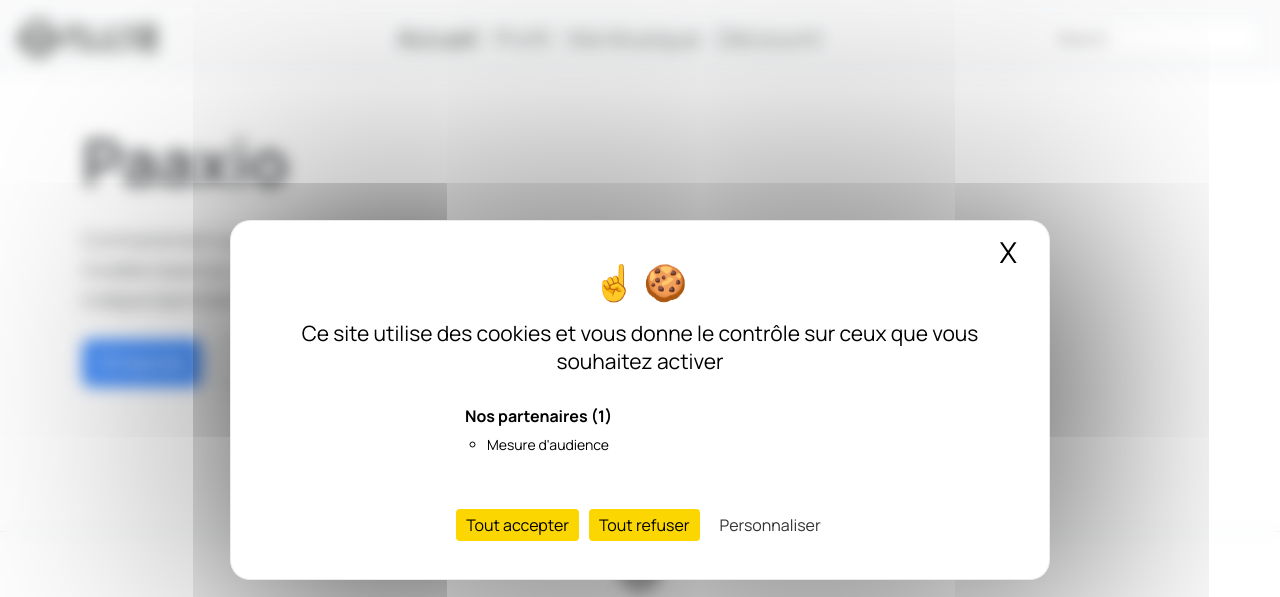
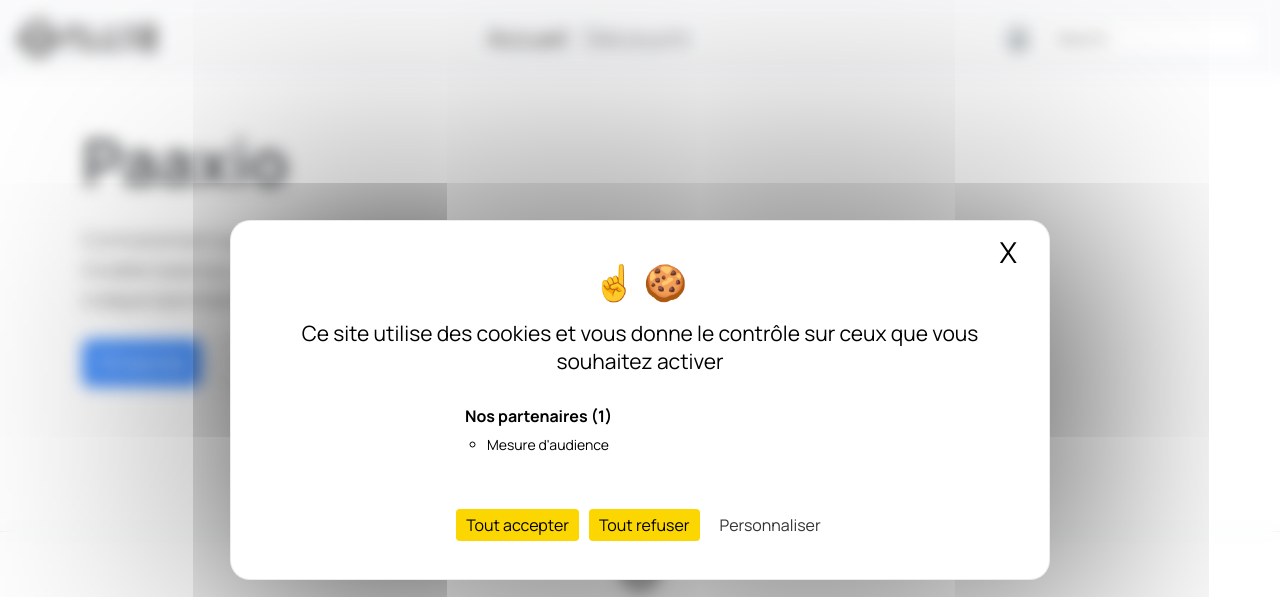
Before and after one commit to Justasync/SAESoundRise, a PHP site: page / in a window 1280 px wide. Shown: the top 597 px of the page. Run offline with PHP 8.4, Linux system fonts and the light colour scheme; data that the repository does not hold is empty.

Commit message:
dropdown menu added

```diff
--- a/controller/controller_home.class.php
+++ b/controller/controller_home.class.php
@@ -7,26 +7,10 @@ class ControllerHome extends Controller
         parent::__construct($loader, $twig);
     }
 
-    public function afficher($showModalName = '')
+    public function afficher()
     {
-        $pdo = bd::getInstance()->getConnexion();
-
         if (!isset($_SESSION['user_logged_in']) || !isset($_SESSION['user_role'])) {
-
-            $genreDAO = new GenreDAO($pdo);
-            $genres = $genreDAO->findAll();
-
-            $template = $this->getTwig()->load('index.html.twig');
-            echo $template->render([
-                'page' => [
-                    'title' => "Accueil",
-                    'name' => "accueil",
-                    'description' => "Page d'accueil de Paaxio"
-                ],
-                'genres' => $genres,
-                'show' => $showModalName,
-                'session' => $_SESSION
-            ]);
+            $this->homeBienvenue();
             exit();
         }
 
@@ -36,22 +20,40 @@ class ControllerHome extends Controller
                 $this->artisteDashboard();
                 break;
             case RoleEnum::Admin:
-                // Actions spécifiques à l'administrateur
+                $this->homeBienvenue();
                 break;
             case RoleEnum::Auditeur:
-                // Actions spécifiques à l'auditeur
                 $this->auditeurDashboard();
                 break;
             case RoleEnum::Producteur:
-                // Actions spécifiques au producteur
+                $this->homeBienvenue();
                 break;
             case RoleEnum::Invite:
-                // Actions spécifiques à l'invité
+                $this->homeBienvenue();
                 break;
             default:
-                # code...
+                $this->homeBienvenue();
                 break;
         }
+    }
+
+    public function homeBienvenue($showModalName = '')
+    {
+        $pdo = bd::getInstance()->getConnexion();
+        $genreDAO = new GenreDAO($pdo);
+        $genres = $genreDAO->findAll();
+
+        $template = $this->getTwig()->load('index.html.twig');
+        echo $template->render([
+            'page' => [
+                'title' => "Accueil",
+                'name' => "accueil",
+                'description' => "Page d'accueil de Paaxio"
+            ],
+            'genres' => $genres,
+            'show' => $showModalName,
+            'session' => $_SESSION
+        ]);
     }
 
     private function artisteDashboard()
@@ -114,11 +116,11 @@ class ControllerHome extends Controller
 
     public function login()
     {
-        $this->afficher('login');
+        $this->homeBienvenue('login');
     }
 
     public function signup()
     {
-        $this->afficher('signup');
+        $this->homeBienvenue('signup');
     }
 }
--- a/templates/base_template.html.twig
+++ b/templates/base_template.html.twig
@@ -9,6 +9,9 @@
 		<script src="tarteaucitron/tarteaucitron.min.js"></script>
 		<link rel="icon" type="image/x-icon" href="/assets/images/logos/paaxio_logo_noir.ico">
 		<script src="tarteaucitron_init.js"></script>
+
+		<link
+		rel="stylesheet" href="https://cdn.jsdelivr.net/npm/bootstrap-icons@1.13.1/font/bootstrap-icons.min.css">
 
 		<!-- Meta OG -->
 		<meta property="og:title" content="{{ page.title is defined ? page.title : 'Paaxio' }}"/>
@@ -47,21 +50,48 @@
 						<li class="nav-item">
 							<a class="nav-link fs-4 {% if page.name is defined and page.name == 'accueil' %}active{% endif %}" aria-current="page" href="/?controller=home&method=afficher">Accueil</a>
 						</li>
-						<li class="nav-item">
-							<a class="nav-link fs-4 {% if page.name is defined and page.name == 'profil' %}active{% endif %}" aria-current="page" href="#">Profil</a>
-						</li>
+						{% if session.user_logged_in is defined and session.user_logged_in%}
 							<li class="nav-item">
 								<a class="nav-link fs-4 {% if page.name is defined and page.name == 'maMusique' %}active{% endif %}" href="/?controller=musique&method=afficher">Ma Musique</a>
 							</li>
+							{%endif%}
 							<li class="nav-item">
 								<a class="nav-link fs-4 {% if page.name is defined and page.name == 'decouvrir' %}active{% endif %}" aria-current="page" href="#">Découvrir</a>
 							</li>
 						{% endif %}
 					</ul>
+					<div class="dropdown">
+						<button class="btn d-flex align-items-center justify-content-center text-secondary" style='padding-left: 5px;' type="button" id="userDropdown" data-bs-toggle="dropdown" aria-expanded="false" style="width: 30px; height: 30px;">
+							<i class="bi bi-person-circle fs-4"></i>
+						</button>
+						<ul class="dropdown-menu dropdown-menu-end" aria-labelledby="userDropdown" style="min-width: 180px;">
+							{% if session.user_logged_in is defined and session.user_logged_in %}
+								<li>
+									<a class="dropdown-item" href="/?controller=home&method=session">
+										<i class="bi bi-person-circle me-2"></i>Mon Profil</a>
+								</li>
+								<li><hr class="dropdown-divider"></li>
+								<li>
+									<a class="dropdown-item text-danger" href="/?controller=utilisateur&method=logout">
+										<i class="bi bi-box-arrow-right me-2"></i>Déconnexion</a>
+								</li>
+							{% else %}
+								<li>
+									<a class="dropdown-item" href="/?controller=home&method=login">
+										<i class="bi bi-box-arrow-in-right me-2"></i>Se connecter</a>
+								</li>
+								<li>
+									<a class="dropdown-item" href="/?controller=home&method=signup">
+										<i class="bi bi-person-plus me-2"></i>S'inscrire</a>
+								</li>
+							{% endif %}
+						</ul>
+					</div>
 					<form class="d-flex" role="search">
 						<input class="form-control me-2" type="search" placeholder="Search" aria-label="Search"/>
 					</form>
 				</div>
+
 			</div>
 		</nav>
 	</header>
@@ -84,4 +114,5 @@
 		</div>
 		<p class="text-center text-body-secondary">&copy; 2025 Paaxio</p>
 	</footer>
-{% block script %}{% endblock %}</body></html>
+	{% block script %}{% endblock %}
+</body></body></html>
```
Lines whose indentation alone changed are shown as unchanged.
